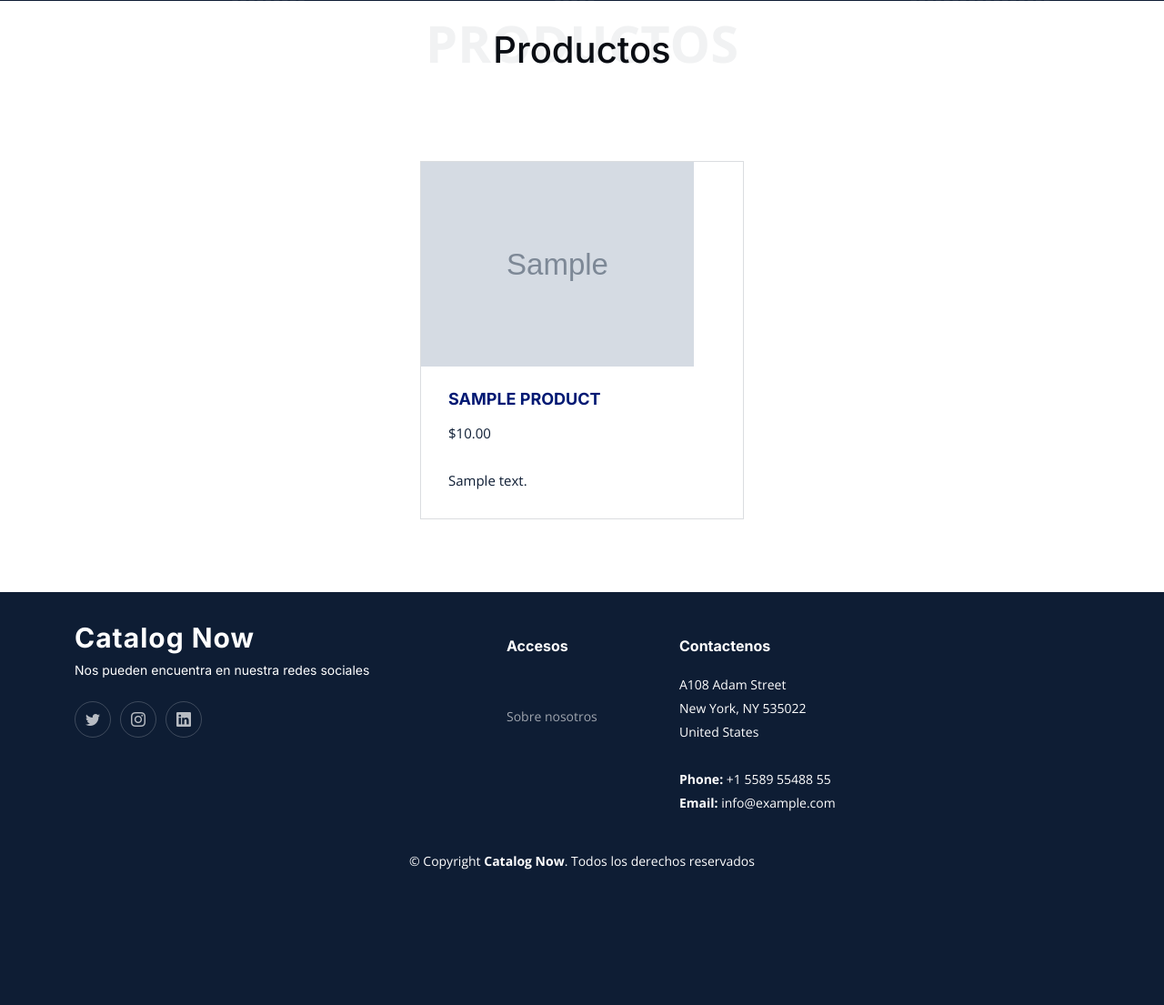
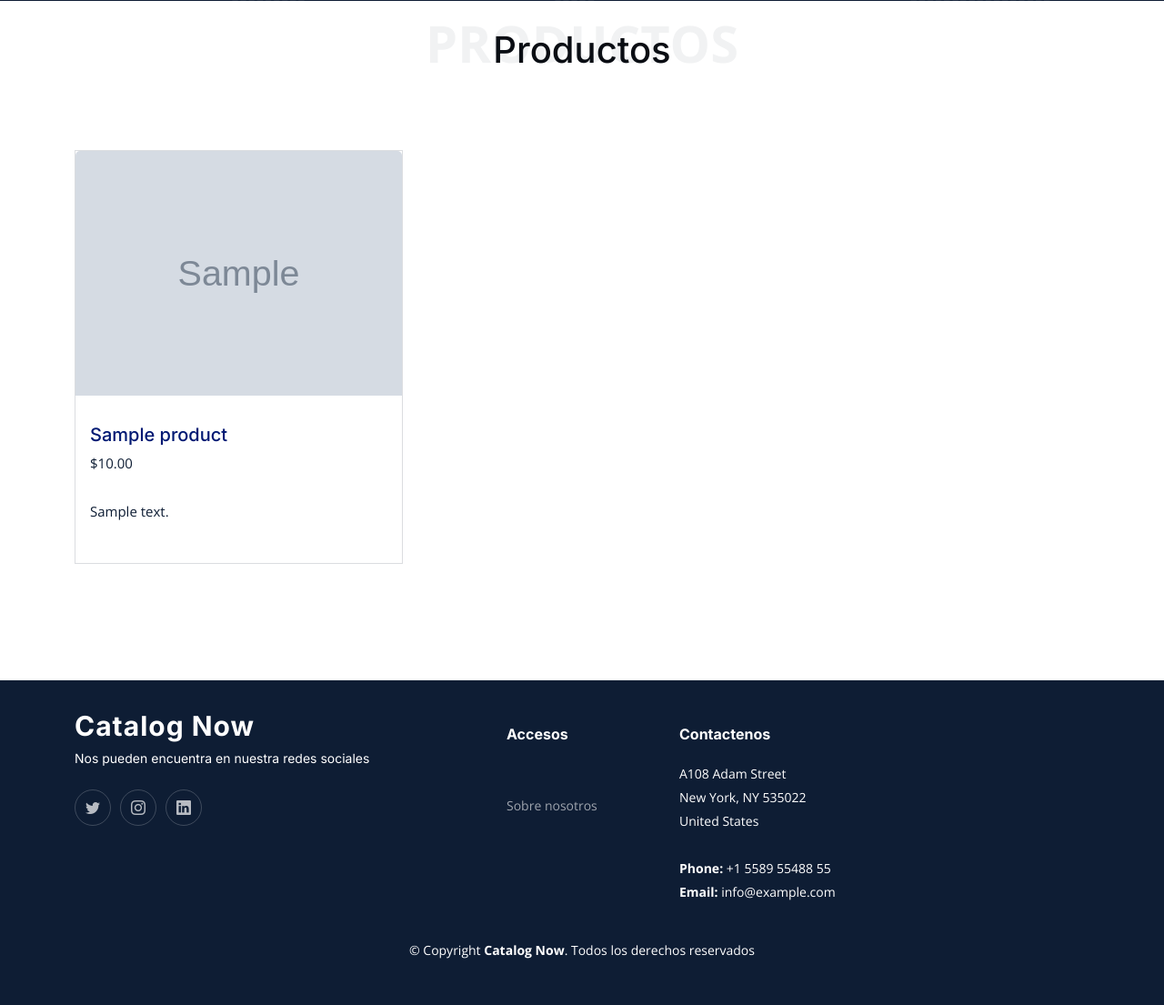
Before and after one commit to ccosta6136/catalog-now, a Django app: page /product/ in a window 1280 px wide. Shown: the part 399-1504 px from the top of the page at 91% size. Before the commit the page ends 1355 px from the top, so only its background shows below. Run offline with Django 4.2, Linux system fonts and the light colour scheme; tables that the repository leaves empty hold one stand-in row (values such as "Sample post"); grey boxes marked "Sample" are stand-in pictures; some libraries are stand-ins or nearby versions.

Commit message:
Update list product template

```diff
--- a/catalog_now_app/templates/catalog_now_app/list_products.html
+++ b/catalog_now_app/templates/catalog_now_app/list_products.html
@@ -2,45 +2,50 @@
 
 {% load static %}
 
-
 {% block title %}
-Nuestros productos
+    Nuestros productos
 {% endblock title %}
 
 {% block title_page %}
-Nuestros productos
+    Nuestros productos
 {% endblock title_page %}
 
 {% block main %}
 
+<style>
+    .services .card p {
+        padding: 0 0px !important;
+    }
+</style>
+
 <section id="service" class="services pt-0">
-
     {% if products %}
         <div class="section-header">
             <span>Productos</span>
             <h1>Productos</h1>
         </div>
-        {% for product in products %}
-            <div class="container aos-init aos-animate" data-aos="fade-up">
-                <div class="section-header"></div>
-                <div class="row gy-4 justify-content-center ">
 
-                    <div class="col-lg-4 col-md-6 aos-init aos-animate" data-aos="fade-up" data-aos-delay="100">
-                        <div class="card">
+        <div class="container py-5">
+            <div class="row row-cols-1 row-cols-sm-2 row-cols-md-3 g-3">
+                {% for product in products %}
+                    <div class="col aos-init aos-animate" data-aos="fade-up" data-aos-delay="100">
+                        <div class="card h-100">
                             <div class="card-img">
-                                <img src ="{{product.image.url}}" class="img-responsive img-fluid" width="300" height="300" alt="" />
+                                <img src ="{{product.image.url}}" class="card-img-top img-responsive img-fluid" width="300" height="300" alt="" />
                             </div>
-                            <h3><a href="{% url 'product-detail' product.id %}" class="stretched-link">{{product.product_title}}</a></h3>
-                            <p>${{product.price}}</p>
-                            <p>{{product.short_description}}</p>
-
+                            <div class="card-body">
+                                <h5 class="card-title"><a href="{% url 'product-detail' product.id %}" class="stretched-link">{{product.product_title}}</a></h5>
+                                <p class="card-text">${{product.price}}</p>
+                                <p class="card-text">{{product.short_description}}</p>
+                            </div>
                         </div>
-                    </div><!-- End Card Item -->
-                </div>
+                    </div>
+                {% endfor %}
             </div>
-        {% endfor %}
+        </div>
     {% else %}
         <p>No hay productos registrados</p>
     {% endif %}
 </section>
+
 {% endblock %}
```
